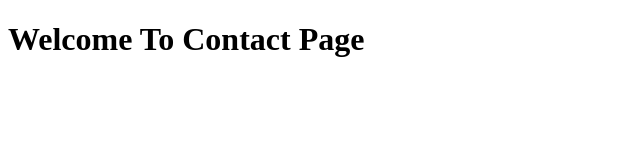
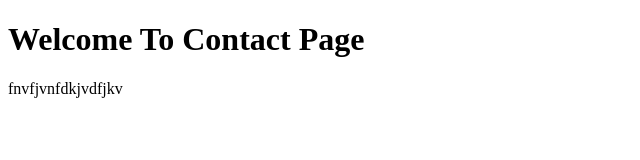
Before and after one commit to jabert74/project, a plain HTML site: page contact.html in a window 1280 px wide. Shown: the whole page, without its empty margins (0-640 px from the left). Drawn offline with Linux system fonts and the light colour scheme.

Commit message:
Add p tag to contact.html

```diff
--- a/contact.html
+++ b/contact.html
@@ -6,5 +6,6 @@
   </head>
   <body>
     <h1>Welcome To Contact Page</h1>
+    <p>fnvfjvnfdkjvdfjkv</p>
   </body>
 </html>
```
